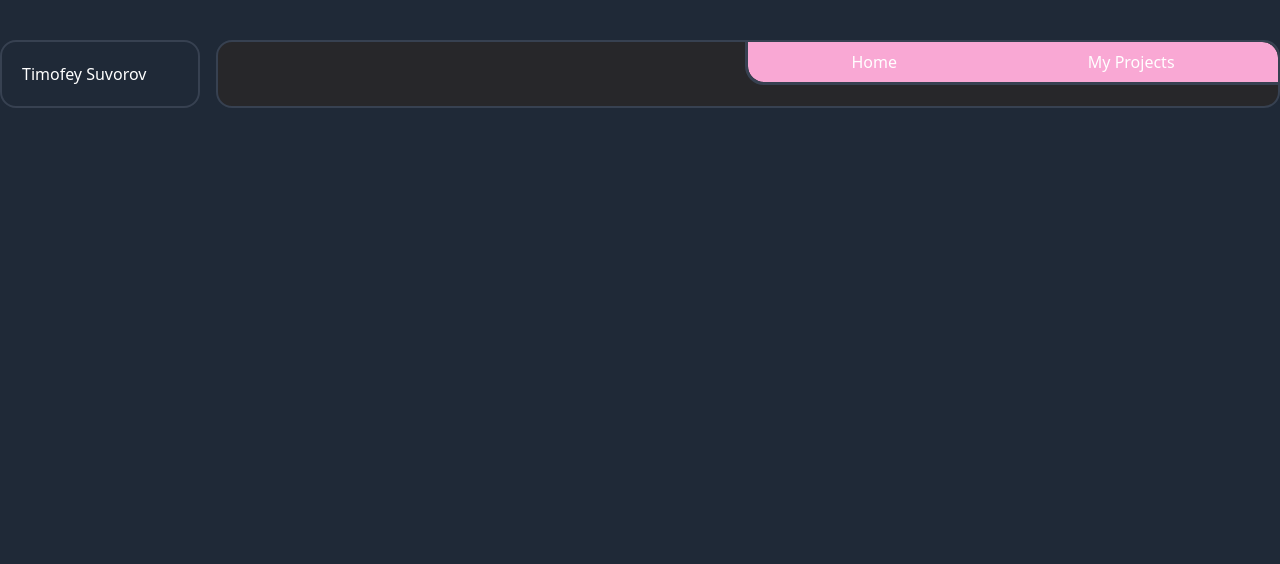
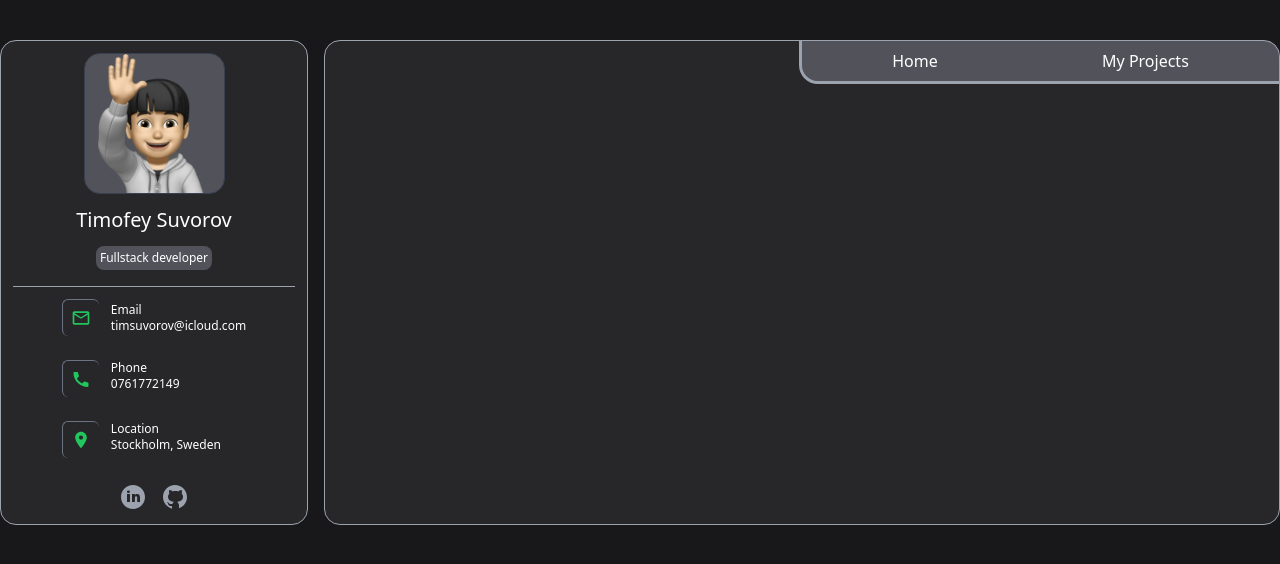
Before and after one commit to timsuv/myPortfolio, a React (Vite) app: page / in a window 1280 px wide. Shown: the top 564 px of the page. Built offline with nearby package versions, Linux system fonts and the light colour scheme.

Commit message:
ContactCard done

```diff
--- a/src/components/ContactCard.tsx
+++ b/src/components/ContactCard.tsx
@@ -1,10 +1,106 @@
-
+import myMemoji from "../img/meMemoji.png";
 export const ContactCard = () => {
   return (
-    <div className= "col-span-1 border-2 border-gray-700 rounded-2xl p-5">
-      <h1 >
-        Timofey Suvorov
-      </h1>
+    <div className="col-span-3 border bg-zinc-800 border-gray-400 rounded-2xl p-3 flex flex-col  items-center gap-3">
+      <section className="flex flex-col gap-3 items-center border-b border-b-gray-400 ">
+        <div className="img_container border-gray-700 bg-zinc-600 border rounded-2xl w-1/2">
+          <img
+            className="object-cover  mx-auto"
+            src={myMemoji}
+            alt="This should be my picture, I hope you can see it"
+          />
+        </div>
+        <h1 className="text-xl">Timofey Suvorov</h1>
+        <span className="text-xs bg-zinc-600 rounded-lg p-1 mb-4">
+          Fullstack developer
+        </span>
+      </section>
+      <section className="text-xs flex flex-col gap-6">
+        <div className="flex flex-row gap-3 items-center ">
+          <div className="text-green-500 border-t border-l rounded-md p-2 border-gray-500">
+            <svg
+              xmlns="http://www.w3.org/2000/svg"
+              viewBox="0 0 24 24"
+              fill="currentColor"
+              width="20"
+              height="20"
+            >
+              <path d="M20 4H4C2.89 4 2 4.89 2 6V18C2 19.11 2.89 20 4 20H20C21.11 20 22 19.11 22 18V6C22 4.89 21.11 4 20 4ZM20 6L12 11L4 6H20ZM4 18V8L12 13L20 8V18H4Z" />
+            </svg>
+          </div>
+
+          <div>
+            <h3>Email</h3>
+            <a href="mailto:timsuvorov@icloud.com">timsuvorov@icloud.com</a>
+          </div>
+        </div>
+        <div className="flex flex-row gap-3 ">
+          <div className="text-green-500 border-t border-l rounded-md p-2 border-gray-500">
+            <svg
+              xmlns="http://www.w3.org/2000/svg"
+              viewBox="0 0 24 24"
+              fill="currentColor"
+              width="20"
+              height="20"
+            >
+              <path d="M6.62 10.79a15.053 15.053 0 006.59 6.59l2.2-2.2a1 1 0 011.11-.21 11.4 11.4 0 003.61 1.11 1 1 0 01.84 1v3.44a1 1 0 01-1 1A17 17 0 013 4.56a1 1 0 011-1h3.44a1 1 0 011 .84 11.4 11.4 0 001.11 3.61 1 1 0 01-.21 1.11l-2.2 2.2z" />
+            </svg>
+          </div>
+          <div>
+            <h3>Phone</h3>
+            <a>0761772149</a>
+          </div>
+        </div>
+        <div className="flex flex-row gap-3 ">
+          <div className="text-green-500 border-t border-l rounded-md p-2 border-gray-500">
+            <svg
+              xmlns="http://www.w3.org/2000/svg"
+              viewBox="0 0 24 24"
+              fill="currentColor"
+              width="20"
+              height="20"
+            >
+              <path d="M12 2C8.13 2 5 5.13 5 9c0 5.25 7 13 7 13s7-7.75 7-13c0-3.87-3.13-7-7-7zm0 9.5c-1.38 0-2.5-1.12-2.5-2.5s1.12-2.5 2.5-2.5 2.5 1.12 2.5 2.5-1.12 2.5-2.5 2.5z" />{" "}
+            </svg>
+          </div>
+          <div>
+            <h3>Location</h3>
+            <a>Stockholm, Sweden</a>
+          </div>
+        </div>
+      </section>
+      <section className="flex flex-row gap-3 mt-3">
+        <a
+          href="https://linkedin.com/in/timofey-suvorov-99a35a224"
+          target="_blank"
+        >
+          <div className="text-gray-400 hover:text-gray-200">
+            <svg
+              xmlns="http://www.w3.org/2000/svg"
+              width="30"
+              height="30"
+              fill="currentColor"
+              viewBox="0 0 30 30"
+            >
+              <path d="M15,3C8.373,3,3,8.373,3,15c0,6.627,5.373,12,12,12s12-5.373,12-12C27,8.373,21.627,3,15,3z M10.496,8.403 c0.842,0,1.403,0.561,1.403,1.309c0,0.748-0.561,1.309-1.496,1.309C9.561,11.022,9,10.46,9,9.712C9,8.964,9.561,8.403,10.496,8.403z M12,20H9v-8h3V20z M22,20h-2.824v-4.372c0-1.209-0.753-1.488-1.035-1.488s-1.224,0.186-1.224,1.488c0,0.186,0,4.372,0,4.372H14v-8 h2.918v1.116C17.294,12.465,18.047,12,19.459,12C20.871,12,22,13.116,22,15.628V20z"></path>
+            </svg>
+          </div>
+        </a>
+        <a href="https://github.com/timsuv" target="_blank">
+          <div className="text-gray-400 hover:text-gray-200">
+            <svg
+              xmlns="http://www.w3.org/2000/svg"
+              fill="currentColor"
+              viewBox="0 0 30 30"
+              width="30"
+              height="30"
+            >
+              {" "}
+              <path d="M15,3C8.373,3,3,8.373,3,15c0,5.623,3.872,10.328,9.092,11.63C12.036,26.468,12,26.28,12,26.047v-2.051 c-0.487,0-1.303,0-1.508,0c-0.821,0-1.551-0.353-1.905-1.009c-0.393-0.729-0.461-1.844-1.435-2.526 c-0.289-0.227-0.069-0.486,0.264-0.451c0.615,0.174,1.125,0.596,1.605,1.222c0.478,0.627,0.703,0.769,1.596,0.769 c0.433,0,1.081-0.025,1.691-0.121c0.328-0.833,0.895-1.6,1.588-1.962c-3.996-0.411-5.903-2.399-5.903-5.098 c0-1.162,0.495-2.286,1.336-3.233C9.053,10.647,8.706,8.73,9.435,8c1.798,0,2.885,1.166,3.146,1.481C13.477,9.174,14.461,9,15.495,9 c1.036,0,2.024,0.174,2.922,0.483C18.675,9.17,19.763,8,21.565,8c0.732,0.731,0.381,2.656,0.102,3.594 c0.836,0.945,1.328,2.066,1.328,3.226c0,2.697-1.904,4.684-5.894,5.097C18.199,20.49,19,22.1,19,23.313v2.734 c0,0.104-0.023,0.179-0.035,0.268C23.641,24.676,27,20.236,27,15C27,8.373,21.627,3,15,3z" />
+            </svg>
+          </div>
+        </a>
+      </section>
     </div>
-  )
-}
+  );
+};
--- a/src/components/Navbar.tsx
+++ b/src/components/Navbar.tsx
@@ -2,7 +2,7 @@ import { Link } from "react-router-dom";
 
 export const Navbar = () => {
   return (
-    <nav className="bg-pink-300 w-1/2 rounded-tr-2xl rounded-bl-2xl p-2 absolute right-0 top-0 outline outline-offset-0 outline-gray-700">
+    <nav className="bg-zinc-600 w-1/2 rounded-tr-2xl rounded-bl-2xl p-2 absolute right-0 top-0 outline outline-offset outline-gray-400">
       <ol className="w-full flex justify-around">
         <li>
           <Link to="/home">Home</Link>
--- a/src/index.css
+++ b/src/index.css
@@ -3,7 +3,7 @@
 @tailwind utilities;
 
 body {
-  @apply bg-gray-800 text-white;
+  @apply bg-zinc-900 text-white;
 }
 *, *::before, *::after {
  box-sizing: border-box
--- a/src/pages/Home.tsx
+++ b/src/pages/Home.tsx
@@ -2,8 +2,8 @@ import MyImage from "../img/image.png";
 
 export const Home = () => {
   return (
-    <div  >
-      <h1>About me</h1>
+    <div>
+      <h2>About me</h2>
       <p>About me, hej hej jag är tim 24 år, pluggar jobbar lever livet</p>
       <div>
         <img
--- a/src/pages/Layout.tsx
+++ b/src/pages/Layout.tsx
@@ -4,9 +4,9 @@ import { ContactCard } from "../components/ContactCard";
 
 export const Layout = () => {
   return (
-    <div className="container grid grid-cols-6 gap-4 my-10">
+    <div className="container grid grid-cols-12 gap-4 my-10">
       <ContactCard />
-      <div className="col-span-5 bg-zinc-800 rounded-2xl border-gray-700 border-2 relative overflow-hidden">
+      <div className="col-span-9 bg-zinc-800 rounded-2xl border-gray-400 border relative overflow-hidden">
         <Navbar />
         <main className="p-5">
           <Outlet />
```
Also changed, not shown: src/img/icons8-github.svg (added), src/img/meMemoji.png (added).
